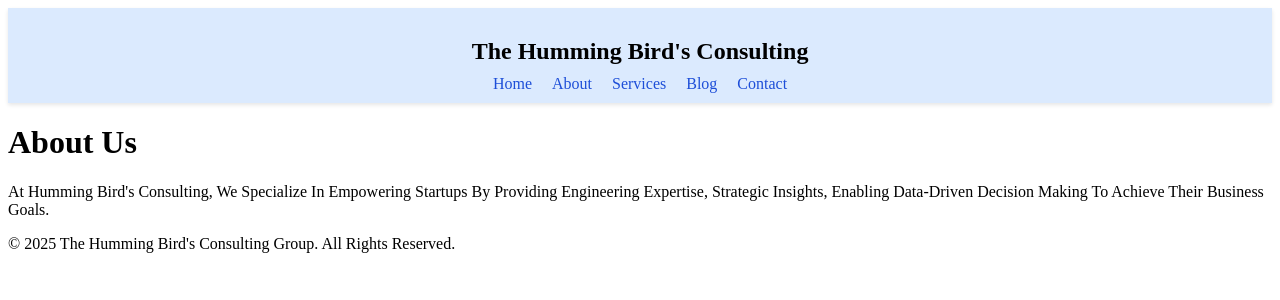
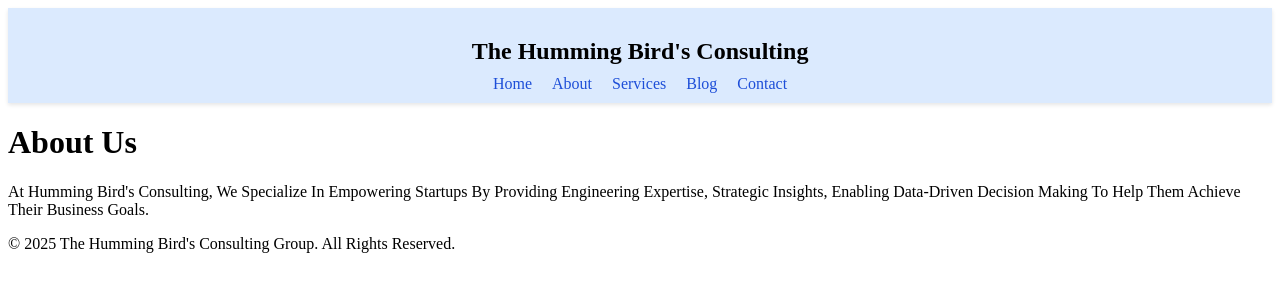
Before and after one commit to Karthik-SS/Humming-Bird-Consulting, a React (Create React App) app: page /about in a window 1280 px wide. Shown: the top 300 px of the page. Built offline with nearby package versions, Linux system fonts and the light colour scheme; the HTML template or start-up script is replaced by a standard one.

Commit message:
Modified Some Text In About - 2

```diff
--- a/src/pages/About.jsx
+++ b/src/pages/About.jsx
@@ -6,7 +6,7 @@ function About() {
             <h1 className="text-3xl font-bold">About Us</h1>
             <p className="mt-4 text-gray-700">
                 At Humming Bird's Consulting, We Specialize In Empowering Startups By Providing Engineering Expertise,
-                Strategic Insights, Enabling Data-Driven Decision Making To Achieve Their Business Goals.
+                Strategic Insights, Enabling Data-Driven Decision Making To Help Them Achieve Their Business Goals.
             </p>
         </div>
     );
```
